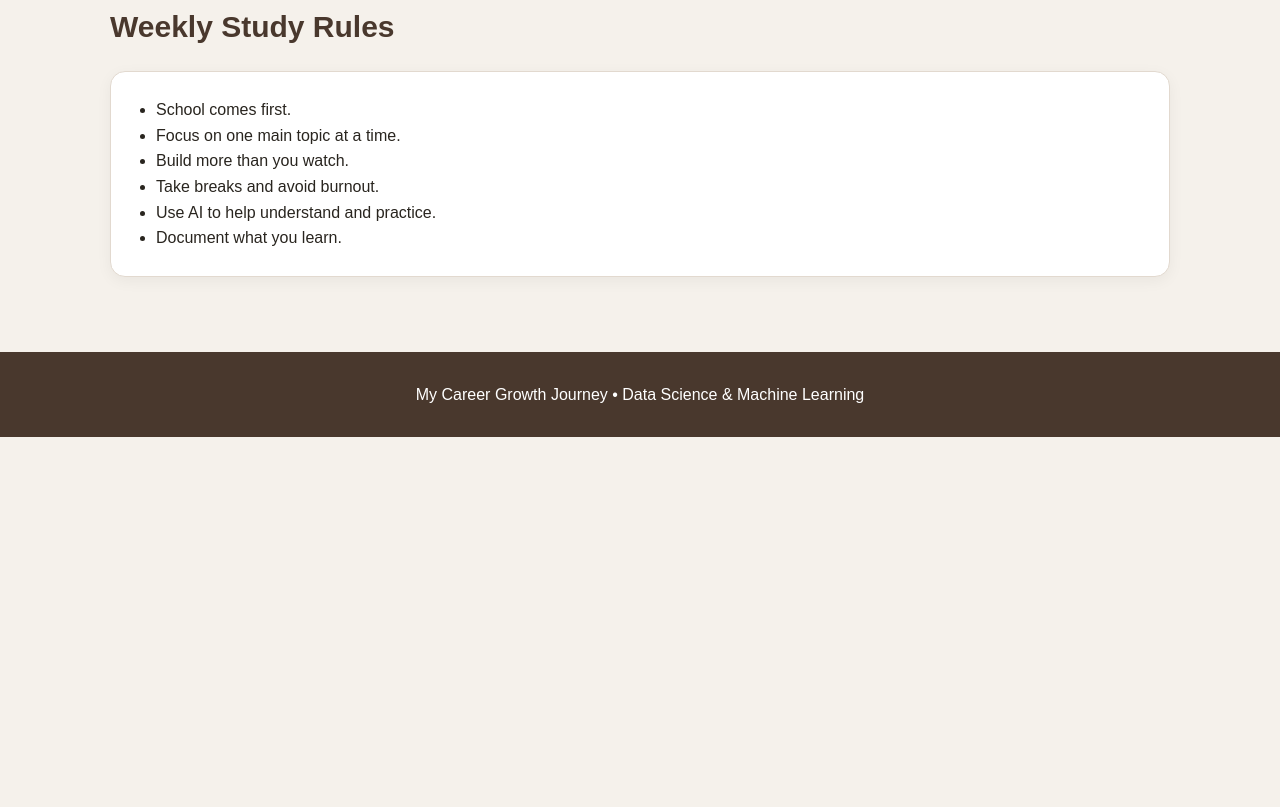
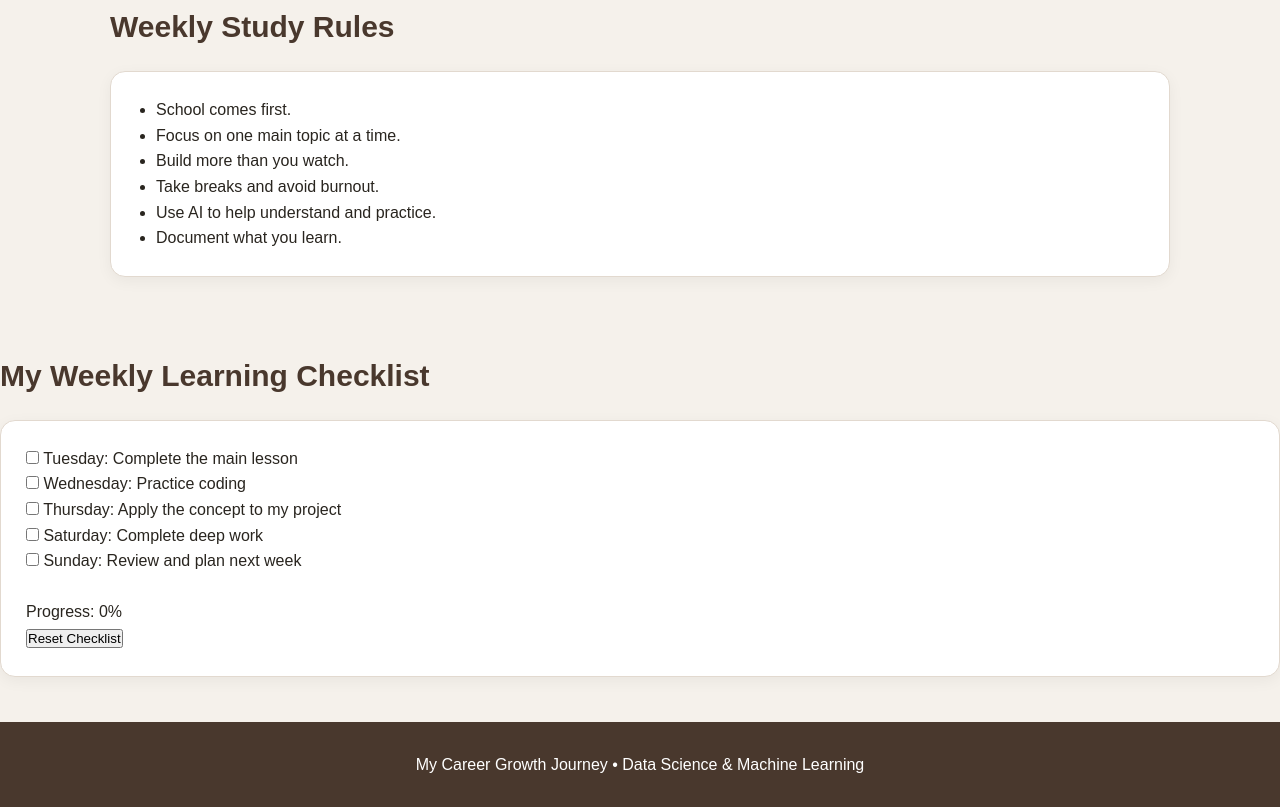
Before and after one commit to ilombard20238/study-_plan-, a plain HTML site: page index.html in a window 1280 px wide. Shown: the part 3206-4013 px from the top of the page. Before the commit the page ends 3643 px from the top, so only its background shows below. Drawn offline with Linux system fonts and the light colour scheme.

Commit message:
Update index.html

```diff
--- a/index.html
+++ b/index.html
@@ -354,6 +354,92 @@
 
 </div>
 
+<section>
+  <h2>My Weekly Learning Checklist</h2>
+
+  <div class="card">
+
+    <label>
+      <input type="checkbox" class="task">
+      Tuesday: Complete the main lesson
+    </label>
+
+    <br>
+
+    <label>
+      <input type="checkbox" class="task">
+      Wednesday: Practice coding
+    </label>
+
+    <br>
+
+    <label>
+      <input type="checkbox" class="task">
+      Thursday: Apply the concept to my project
+    </label>
+
+    <br>
+
+    <label>
+      <input type="checkbox" class="task">
+      Saturday: Complete deep work
+    </label>
+
+    <br>
+
+    <label>
+      <input type="checkbox" class="task">
+      Sunday: Review and plan next week
+    </label>
+
+    <br><br>
+
+    <p>
+      Progress:
+      <span id="progress">0%</span>
+    </p>
+
+    <button onclick="resetTasks()">
+      Reset Checklist
+    </button>
+
+  </div>
+</section>
+
+<script>
+  const tasks = document.querySelectorAll(".task");
+  const progress = document.getElementById("progress");
+
+  function updateProgress() {
+    const completed = [...tasks].filter(task => task.checked).length;
+    const percentage = Math.round(
+      (completed / tasks.length) * 100
+    );
+
+    progress.textContent = percentage + "%";
+
+    localStorage.setItem(
+      "learningProgress",
+      JSON.stringify([...tasks].map(task => task.checked))
+    );
+  }
+
+  function resetTasks() {
+    tasks.forEach(task => task.checked = false);
+    updateProgress();
+  }
+
+  const savedTasks = JSON.parse(
+    localStorage.getItem("learningProgress") || "[]"
+  );
+
+  tasks.forEach((task, index) => {
+    task.checked = savedTasks[index] || false;
+    task.addEventListener("change", updateProgress);
+  });
+
+  updateProgress();
+</script>
 <footer>
   <p>My Career Growth Journey • Data Science & Machine Learning</p>
 </footer>
```
